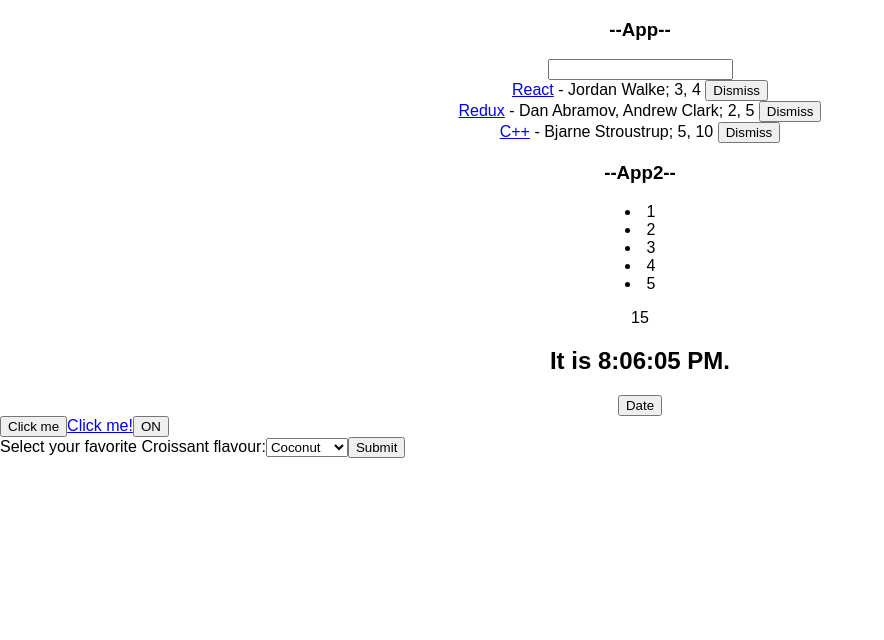
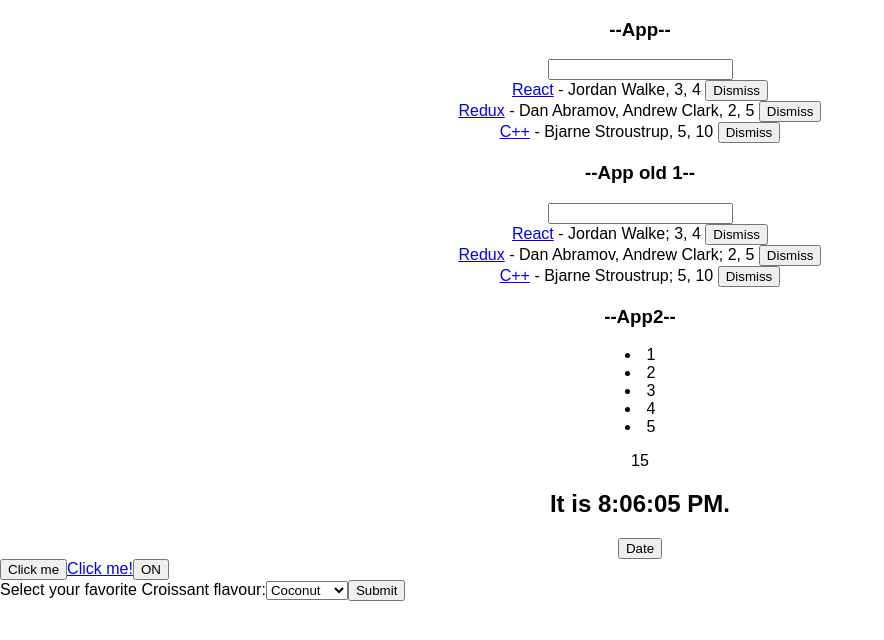
Before and after one commit to CoderKlemen/react, a React (Create React App) app in the folder hackernews/: page / in a window 1280 px wide. Shown: the top 640 px of the page, without its empty margins (0-884 px from the left). Built offline with nearby package versions, Linux system fonts and the light colour scheme.

Commit message:
spliting components

```diff
--- a/hackernews/src/App.js
+++ b/hackernews/src/App.js
@@ -28,9 +28,6 @@
   },
 ];
 
-// isSearched returns a true/false if item.title includes searchTerm
-// we type searchTerm in the form, and item is an object in the "list"
-// we can access it because of the returned funtion (higher-order function)
 const isSearched = searchTerm => item => item.title.toLowerCase().includes(searchTerm.toLowerCase());
 
 class App extends Component {
@@ -38,7 +35,6 @@
     super(props);
 
     this.state = {
-      //list: list,
       list,
       searchTerm: '',
     }
@@ -61,46 +57,65 @@
   }
 
   render() {
-    // - "className" equals class in HTML
-    // - arrow function without brackets and return statement has a "concise body"
-    // - we use "this.state" to access the local state to map it on the page
-    // - you can use shorthand to initialize object, where properties name is the same as variable name!
-    // - Event handlers:
-    //    - you need to wrap the function in another function to make it fire when needed ( button click )
-    //    - you can make it more concise using arrow functions
 
-    const {searchTerm} = this.state;
+    const {searchTerm, list} = this.state; // destructuring assignment
 
     return (
       <div className="App">
         <h3>--App--</h3>
+        <Search
+          value={searchTerm}
+          onChange={this.onSearchChange}
+        />
+        <Table
+          list={list}
+          pattern={searchTerm}
+          onDismiss={this.onDismiss}
+        />
+      </div>
+    );
+  }
+}
+
+class Search extends Component {
+  render() {
+    const {value, onChange} = this.props;
+
+    return (
       <form>
         <input
           type="text"
-            value={searchTerm}
-            onChange={this.onSearchChange}
+          value={value}
+          onChange={onChange}
         />
       </form>
-        {this.state.list.filter(isSearched(searchTerm)).map( item =>
+    );
+  }
+}
+
+class Table extends Component {
+  render() {
+    const { list, pattern, onDismiss } = this.props;
+    return (
+      <div>
+        {list.filter(isSearched(pattern)).map(item =>
           <div key={item.objectID}>
             <span>
               <a href={item.url}>{item.title}</a>
             </span>
             <span> - {item.author}</span>
-              <span>; {item.num_comments}</span>
+            <span>, {item.num_comments}</span>
             <span>, {item.points} </span>
             <span>
               <button
-                  onClick={() => this.onDismiss(item.objectID)}  // arrow function is an event wrapper
-                  // onClick={() => console.log(item.objectID)}
+                onClick={() => onDismiss(item.objectID)}
                 type="button"
               >
                 Dismiss
               </button>
             </span>
           </div>
-          )
-        }
+        )}
       </div>
     );
   }
--- /dev/null
+++ b/hackernews/src/App_oldVersion1.js
@@ -0,0 +1,108 @@
+import React, { Component } from "react";
+import "./App.css";
+
+const list = [
+  {
+    title: "React",
+    url: "https://facebook.github.io/react/",
+    author: "Jordan Walke",
+    num_comments: 3,
+    points: 4,
+    objectID: 0
+  },
+  {
+    title: "Redux",
+    url: "https://github.com/reactjs/redux",
+    author: "Dan Abramov, Andrew Clark",
+    num_comments: 2,
+    points: 5,
+    objectID: 1
+  },
+  {
+    title: "C++",
+    url: "https://en.wikipedia.org/wiki/C%2B%2B",
+    author: "Bjarne Stroustrup",
+    num_comments: 5,
+    points: 10,
+    objectID: 2
+  },
+];
+
+// isSearched returns a true/false if item.title includes searchTerm
+// we type searchTerm in the form, and item is an object in the "list"
+// we can access it because of the returned funtion (higher-order function)
+const isSearched = searchTerm => item => item.title.toLowerCase().includes(searchTerm.toLowerCase());
+
+class AppOld1 extends Component {
+  constructor(props) {
+    super(props);
+
+    this.state = {
+      // list: list,
+      list,
+      searchTerm: '',
+    }
+
+    this.onDismiss = this.onDismiss.bind(this);
+    this.onSearchChange = this.onSearchChange.bind(this);
+  }
+
+  // removes a displayed item when you click the "Dismiss" button
+  onDismiss(id) {
+    const isNotId = item => item.objectID !== id;
+    const updatedList = this.state.list.filter(isNotId);
+    this.setState({ list: updatedList });
+  }
+
+  // you can access synthetic React events
+  onSearchChange(event) {
+    this.setState({ searchTerm: event.target.value});
+
+  }
+
+  render() {
+    // - "className" equals class in HTML
+    // - arrow function without brackets and return statement has a "concise body"
+    // - we use "this.state" to access the local state to map it on the page
+    // - you can use shorthand to initialize object, where properties name is the same as variable name!
+    // - Event handlers:
+    //    - you need to wrap the function in another function to make it fire when needed ( button click )
+    //    - you can make it more concise using arrow functions
+
+    const {searchTerm} = this.state; // destructuring assignment
+
+    return (
+      <div className="App">
+        <h3>--App old 1--</h3>
+        <form>
+          <input
+            type="text"
+            value={searchTerm}
+            onChange={this.onSearchChange}
+          />
+        </form>
+        {this.state.list.filter(isSearched(searchTerm)).map( item =>
+            <div key={item.objectID}>
+              <span>
+                <a href={item.url}>{item.title}</a>
+              </span>
+              <span> - {item.author}</span>
+              <span>; {item.num_comments}</span>
+              <span>, {item.points} </span>
+              <span>
+                <button
+                  onClick={() => this.onDismiss(item.objectID)}  // arrow function is an event wrapper
+                  // onClick={() => console.log(item.objectID)}
+                  type="button"
+                >
+                  Dismiss
+                </button>
+              </span>
+            </div>
+          )}
+      </div>
+    );
+  }
+}
+
+export default AppOld1;
--- a/hackernews/src/Form.js
+++ b/hackernews/src/Form.js
@@ -20,7 +20,7 @@
     }
 
     handleSubmit(event) {
-        alert(`Your favorite flavour is: ${this.state.value}`);  // " ` " se dobi z AltGr+7
+        alert(`Your favorite flavour is ${this.state.value}.`);  // " ` " se dobi z AltGr+7
         event.preventDefault();
     }
 
--- a/hackernews/src/index.js
+++ b/hackernews/src/index.js
@@ -8,10 +8,12 @@
 import Toggle from './Toggle'
 import NameForm from './Form'
 import registerServiceWorker from './registerServiceWorker';
+import AppOld1 from './App_oldVersion1';
 
 ReactDOM.render((
                 <div>
                     <App />
+                    <AppOld1 />
                     <App2 />
                     <ExplainBindingsComponent />
                     <EventHandling />
```
Also changed, not shown: hackernews/progress.txt. Lines whose indentation alone changed are shown as unchanged.
